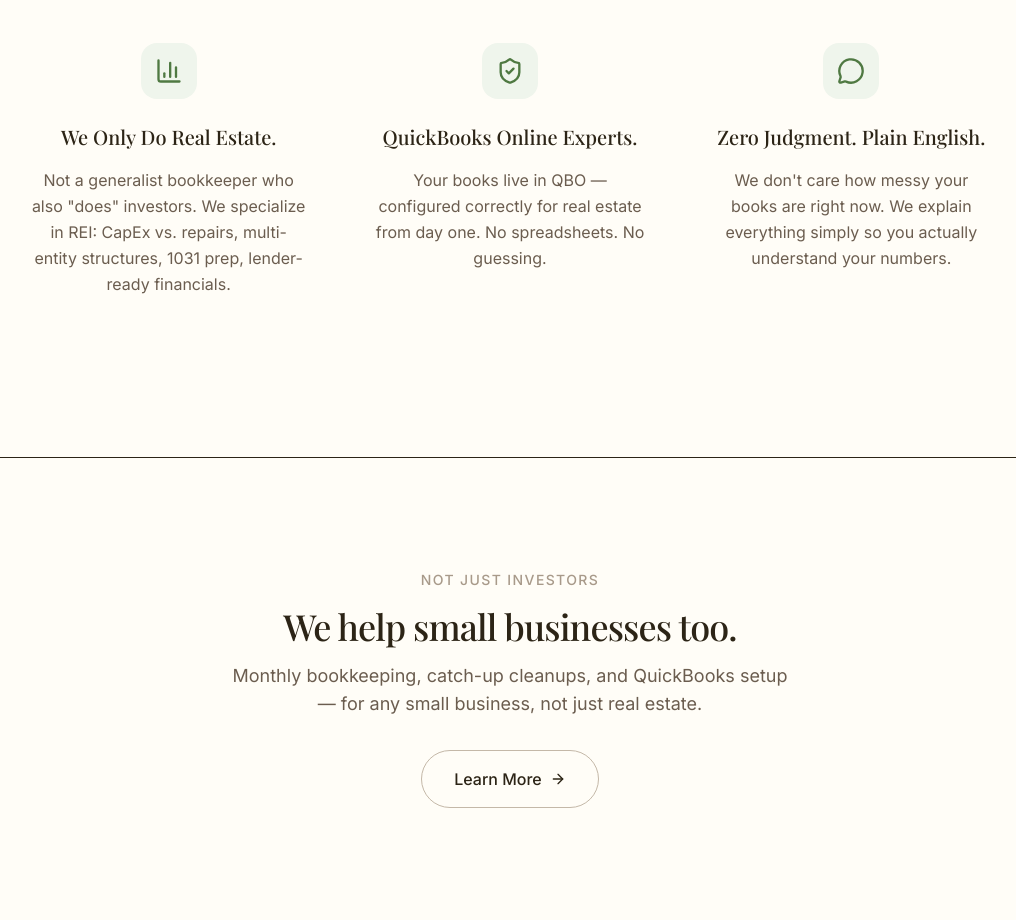
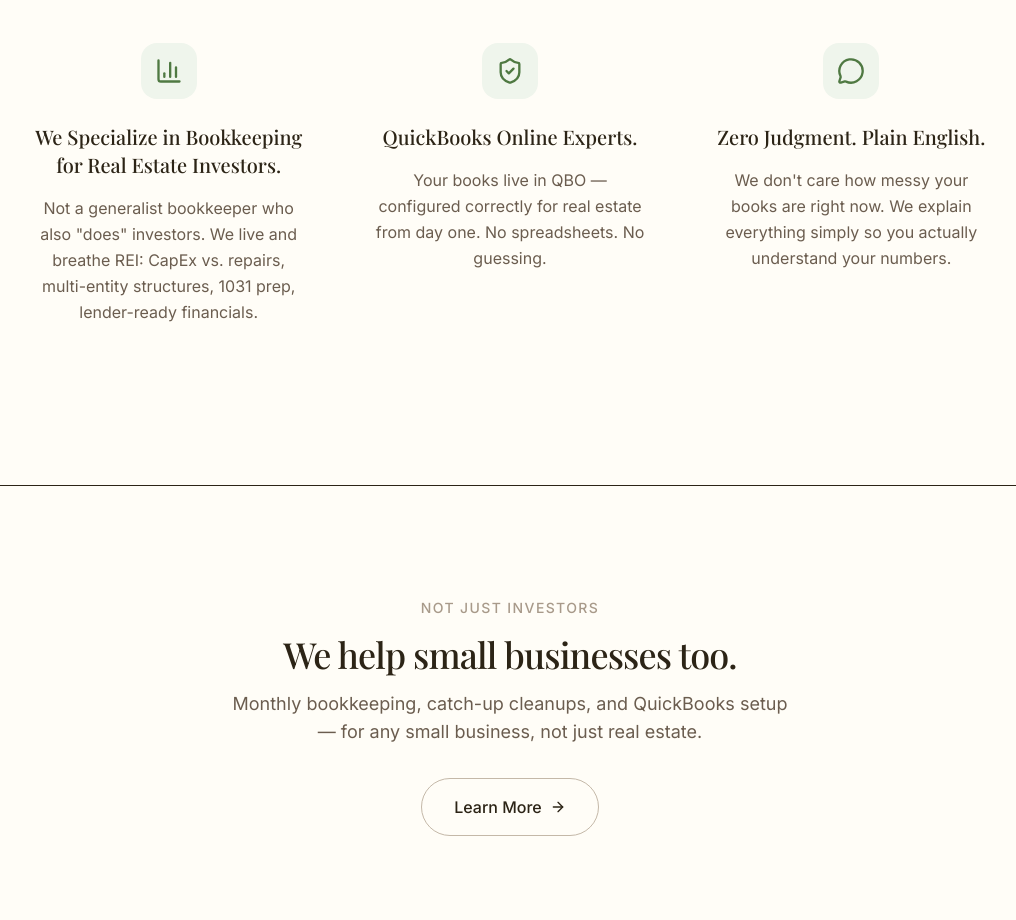
Before and after one commit to EaZtoday/zen.books, a React (Vite) app: page / in a window 1280 px wide. Shown: the part 3120-4040 px from the top of the page, without its empty margins (130-1146 px from the left). Built offline with nearby package versions, Linux system fonts and the light colour scheme; a web font is replaced by a local one.

Commit message:
Update WhySection title to "We Specialize in Bookkeeping for Real Estate Investors"
Softer messaging that doesn't contradict the small business offering.

https://claude.ai/code/session_0169ta1T7ZTCaoD7go9hXhUw

```diff
--- a/src/components/WhySection.tsx
+++ b/src/components/WhySection.tsx
@@ -5,8 +5,8 @@ import { ShieldCheck, MessageCircle, BarChart3 } from 'lucide-react';
 const reasons = [
   {
     icon: BarChart3,
-    title: 'We Only Do Real Estate.',
-    description: 'Not a generalist bookkeeper who also "does" investors. We specialize in REI: CapEx vs. repairs, multi-entity structures, 1031 prep, lender-ready financials.',
+    title: 'We Specialize in Bookkeeping for Real Estate Investors.',
+    description: 'Not a generalist bookkeeper who also "does" investors. We live and breathe REI: CapEx vs. repairs, multi-entity structures, 1031 prep, lender-ready financials.',
   },
   {
     icon: ShieldCheck,
```
